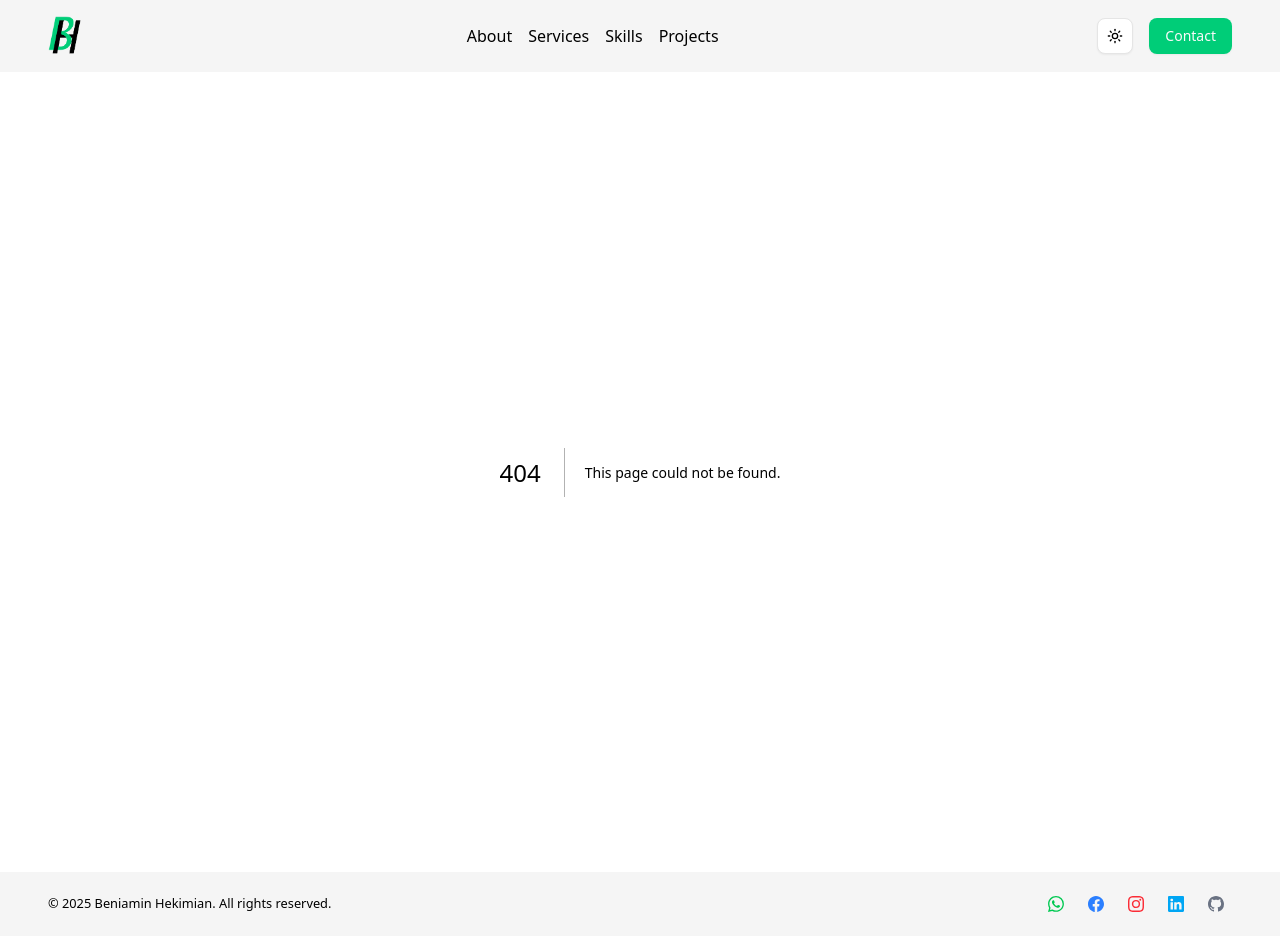
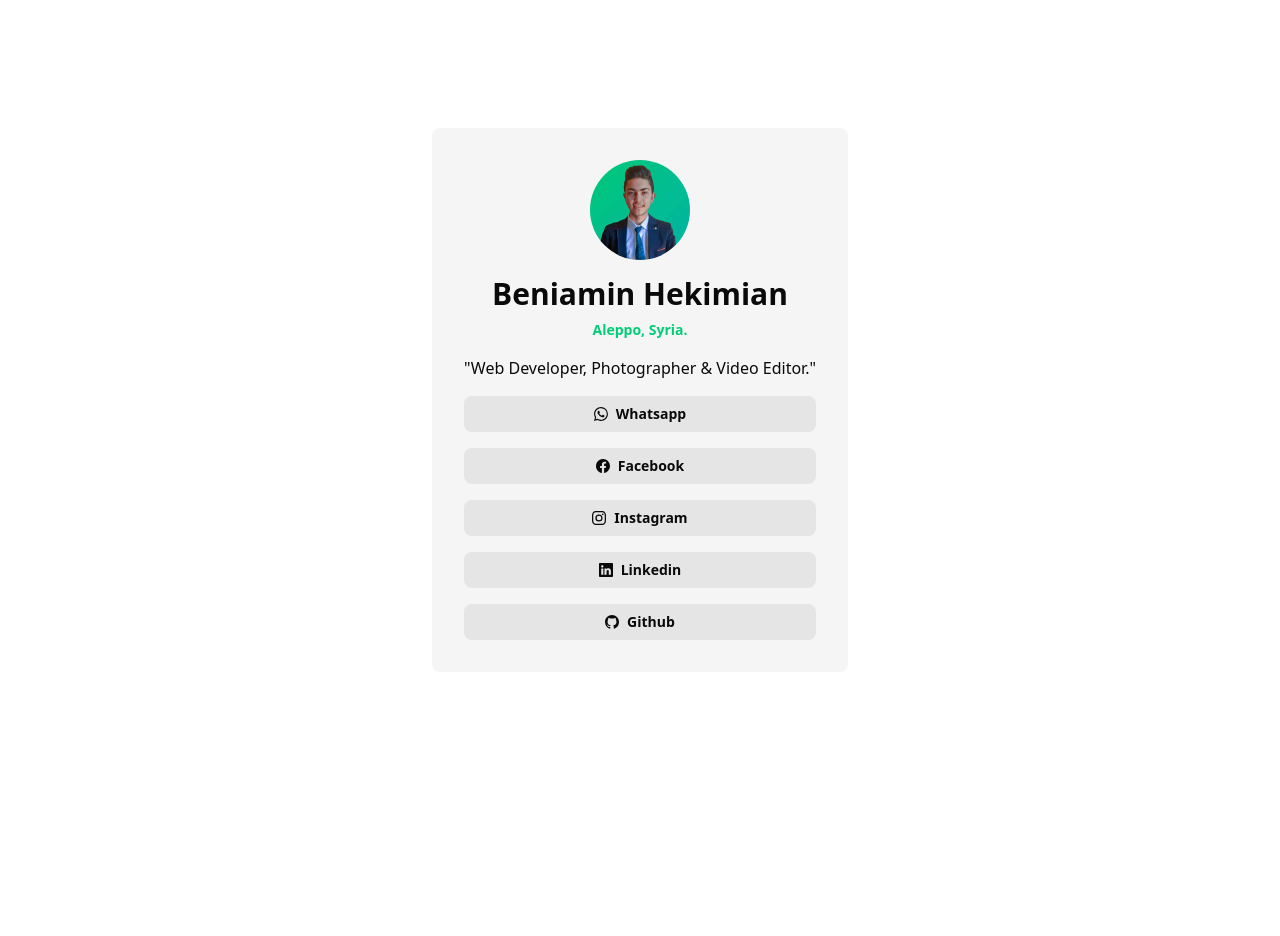
Before and after one commit to beniamin-hekimian/beniamin-hekimian.github.io, a Next.js app: page /links in a window 1280 px wide. Before the commit this address had no page. After the commit the page ends 800 px from the top, so only its background shows below. Built offline with nearby package versions, Linux system fonts and the light colour scheme.

Commit message:
social links profile

```diff
--- a/package.json
+++ b/package.json
@@ -9,6 +9,7 @@
     "lint": "next lint"
   },
   "dependencies": {
+    "@radix-ui/react-avatar": "^1.1.10",
     "@radix-ui/react-slot": "^1.2.3",
     "class-variance-authority": "^0.7.1",
     "clsx": "^2.1.1",
--- a/src/app/layout.js
+++ b/src/app/layout.js
@@ -1,8 +1,6 @@
 import { Geist, Geist_Mono } from "next/font/google";
 import { ThemeProvider } from "next-themes";
 import { Toaster } from "@/components/ui/sonner";
-import Header from "../components/sections/header";
-import Footer from "../components/sections/footer";
 import "./globals.css";
 
 const geistSans = Geist({
@@ -44,9 +42,7 @@ export default function RootLayout({ children }) {
         className={`${geistSans.variable} ${geistMono.variable} antialiased`}
       >
         <ThemeProvider attribute="class" defaultTheme="light" enableSystem={false}>
-          <Header />
           {children}
-          <Footer />
           <Toaster />
         </ThemeProvider>
       </body>
--- /dev/null
+++ b/src/app/links/page.js
@@ -0,0 +1,34 @@
+import { Avatar, AvatarFallback, AvatarImage } from "@/components/ui/avatar"
+import Link from "next/link";
+import { socialLinks } from "@/data/social-links";
+
+export default function Links() {
+  return (
+    <section id="links" className="min-h-screen container mx-auto flex items-center justify-center p-4">
+      <div className="bg-secondary p-8 rounded-md flex flex-col items-center justify-center text-center">
+        <Avatar className="size-25 mb-4">
+          <AvatarImage src="profile.webp" />
+          <AvatarFallback>BH</AvatarFallback>
+        </Avatar>
+        <h1 className="text-2xl md:text-3xl font-semibold mb-2">Beniamin Hekimian</h1>
+        <small className="text-sm text-primary font-semibold mb-4">Aleppo, Syria.</small>
+        <p className="mb-4">&quot;Web Developer, Photographer & Video Editor.&quot;</p>
+        <ul className="flex flex-col gap-4 items-center justify-center w-full text-center">
+          {socialLinks.map((link, index) => {
+            const Icon = link.icon;
+            return(
+            <Link
+              key={index}
+              href={link.href}
+              target="_blank"
+              className="bg-neutral-200 dark:bg-neutral-700 text-sm font-semibold p-2 w-full rounded-md hover:bg-primary dark:hover:bg-primary hover:text-primary-foreground transition-all flex justify-center items-center gap-2"
+            >
+              <Icon />
+              <p>{link.name}</p>
+            </Link>
+          )})}
+        </ul>
+      </div>
+    </section>
+  )
+}
--- a/src/app/page.js
+++ b/src/app/page.js
@@ -1,19 +1,23 @@
+import Header from "../components/sections/header";
 import Hero from "../components/sections/hero";
 import About from "../components/sections/about";
 import Services from "../components/sections/services";
 import Skills from "../components/sections/skills";
 import Projects from "../components/sections/projects";
 import Contact from "../components/sections/contact";
+import Footer from "../components/sections/footer";
 
 export default function Home() {
   return (
     <main className="min-h-screen flex flex-col">
+      <Header />
       <Hero />
       <About />
       <Services />
       <Skills />
       <Projects />
       <Contact />
+      <Footer />
     </main>
   );
 }
--- a/src/components/sections/footer.jsx
+++ b/src/components/sections/footer.jsx
@@ -1,11 +1,20 @@
-import SocialLinks from "@/components/social-links";
+import Link from "next/link";
+import { socialLinks } from "@/data/social-links";
 
 export default function Footer() {
   return (
     <footer className="bg-secondary">
       <div className="container mx-auto px-4 lg:px-12 py-4 flex items-center justify-between">
         <small>© 2025 Beniamin Hekimian. All rights reserved.</small>
-        <SocialLinks />
+        <ul className="flex gap-2">
+          {socialLinks.map((link, index) => {
+            const Icon = link.icon;
+            return(
+            <Link key={index} href={link.href} target="_blank" className={`hover:bg-secondary p-2 rounded-md ${link.color}`}>
+              <Icon />
+            </Link>
+          )})}
+        </ul>
       </div>
     </footer>
   )
--- a/src/components/sections/hero.jsx
+++ b/src/components/sections/hero.jsx
@@ -1,9 +1,10 @@
+import Link from "next/link";
 import Image from "next/image";
 import { Download } from "lucide-react";
 import { BsStars } from "react-icons/bs";
 import { Button } from "@/components/ui/button";
 import Typewriter from "@/components/typewriter";
-import SocialLinks from "@/components/social-links";
+import { socialLinks } from "@/data/social-links";
 
 export default function Hero() {
   return (
@@ -14,7 +15,15 @@ export default function Hero() {
           <h2 className="text-2xl md:text-3xl font-semibold mt-2">I&apos;m a <Typewriter /></h2>
           <p className="mt-4">This is my official portfolio website, where I showcase my skills in web development, photography, and video editing. Explore my projects to see how I bring creativity and technical expertise together!</p>
           <Button className="my-4 hover:cursor-pointer">Download CV<Download /></Button>
-          <SocialLinks />
+          <ul className="flex gap-2">
+            {socialLinks.map((link, index) => {
+              const Icon = link.icon;
+              return(
+              <Link key={index} href={link.href} target="_blank" className={`hover:bg-secondary p-2 rounded-md ${link.color}`}>
+                <Icon />
+              </Link>
+            )})}
+          </ul>
         </div>
         <div className="flex justify-center lg:justify-end">
           <Image src="/hero.webp" alt="hero image" width="400" height="400" />
--- a/src/components/social-links.jsx
+++ /dev/null
@@ -1,44 +0,0 @@
-import Link from "next/link";
-import { BsWhatsapp, BsFacebook, BsInstagram, BsLinkedin, BsGithub } from "react-icons/bs";
-
-export default function SocialLinks() {
-  const socialLinks = [
-    {
-      href: "https://whatsapp.com",
-      icon: BsWhatsapp,
-      color: "text-green-500",
-    },
-    {
-      href: "https://facebook.com",
-      icon: BsFacebook,
-      color: "text-blue-500",
-    },
-    {
-      href: "https://instagram.com",
-      icon: BsInstagram,
-      color: "text-red-500",
-    },
-    {
-      href: "https://linkedin.com",
-      icon: BsLinkedin,
-      color: "text-sky-500",
-    },
-    {
-      href: "https://github.com",
-      icon: BsGithub,
-      color: "text-gray-500",
-    },
-  ];
-
-  return (
-    <ul className="flex gap-2">
-      {socialLinks.map((link, index) => {
-        const Icon = link.icon;
-        return(
-        <Link key={index} href={link.href} target="_blank" className={`hover:bg-secondary p-2 rounded-md ${link.color}`}>
-          <Icon />
-        </Link>
-      )})}
-    </ul>
-  );
-}
--- /dev/null
+++ b/src/components/ui/avatar.jsx
@@ -0,0 +1,47 @@
+"use client"
+
+import * as React from "react"
+import * as AvatarPrimitive from "@radix-ui/react-avatar"
+
+import { cn } from "@/lib/utils"
+
+function Avatar({
+  className,
+  ...props
+}) {
+  return (
+    <AvatarPrimitive.Root
+      data-slot="avatar"
+      className={cn("relative flex size-8 shrink-0 overflow-hidden rounded-full", className)}
+      {...props} />
+  );
+}
+
+function AvatarImage({
+  className,
+  ...props
+}) {
+  return (
+    <AvatarPrimitive.Image
+      data-slot="avatar-image"
+      className={cn("aspect-square size-full", className)}
+      {...props} />
+  );
+}
+
+function AvatarFallback({
+  className,
+  ...props
+}) {
+  return (
+    <AvatarPrimitive.Fallback
+      data-slot="avatar-fallback"
+      className={cn(
+        "bg-muted flex size-full items-center justify-center rounded-full",
+        className
+      )}
+      {...props} />
+  );
+}
+
+export { Avatar, AvatarImage, AvatarFallback }
--- /dev/null
+++ b/src/data/social-links.js
@@ -0,0 +1,34 @@
+import { BsWhatsapp, BsFacebook, BsInstagram, BsLinkedin, BsGithub } from "react-icons/bs";
+
+export const socialLinks = [
+    {
+        name: "Whatsapp",
+        href: "https://whatsapp.com",
+        icon: BsWhatsapp,
+        color: "text-green-500",
+    },
+    {
+        name: "Facebook",
+        href: "https://facebook.com",
+        icon: BsFacebook,
+        color: "text-blue-500",
+    },
+    {
+        name: "Instagram",
+        href: "https://instagram.com",
+        icon: BsInstagram,
+        color: "text-red-500",
+    },
+    {
+        name: "Linkedin",
+        href: "https://linkedin.com",
+        icon: BsLinkedin,
+        color: "text-sky-500",
+    },
+    {
+        name: "Github",
+        href: "https://github.com",
+        icon: BsGithub,
+        color: "text-gray-500",
+    },
+];
```
Also changed, not shown: public/profile.webp (added), 1 other file (tests, documents, lock files or other folders).
